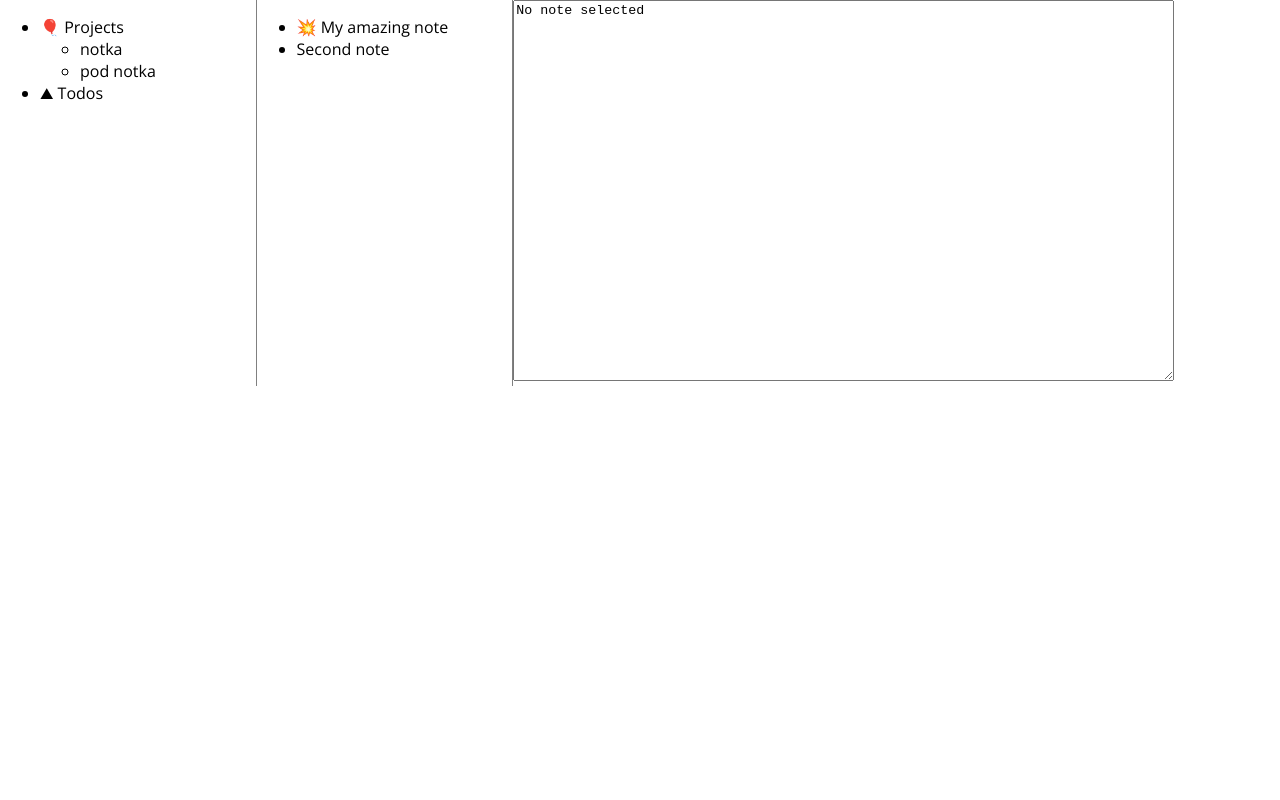
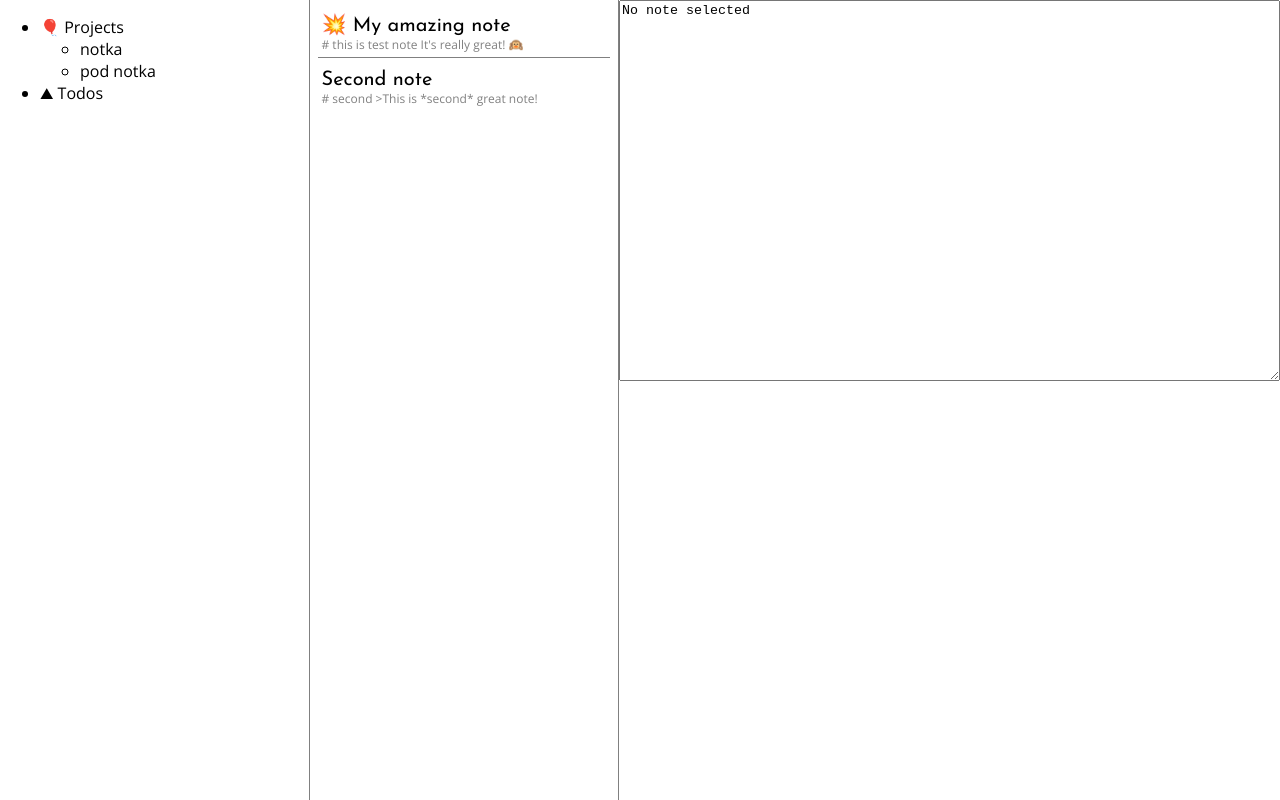
Before and after one commit to Deseteral/notka, a React app: page / in a window 1280 px wide. Both pictures are taken after a click on the element "notka". Built offline with nearby package versions, Linux system fonts and the light colour scheme.

Commit message:
Note list styling

```diff
--- a/src/components/Dashboard.tsx
+++ b/src/components/Dashboard.tsx
@@ -12,7 +12,8 @@ interface DashboardProps {
 const DashboardContainer = styled.div`
   display: flex;
   flex-direction: row;
-  width: 100%;
+  width: 100vw;
+  height: 100vh;
 `;
 
 const Column = styled.div<{ width: number }>`
@@ -46,7 +47,7 @@ function Dashboard({ repoData } : DashboardProps) : JSX.Element {
           onNoteClick={id => setSelectedNote(id)}
         />
       </Column>
-      <Column width={3}>
+      <Column width={2}>
         <NoteEditor content={selectedNoteContent} />
       </Column>
     </DashboardContainer>
--- a/src/components/NoteList.tsx
+++ b/src/components/NoteList.tsx
@@ -1,4 +1,5 @@
 import * as React from 'react';
+import styled from 'styled-components';
 import { Note, NoteID } from '../domain';
 
 interface NoteListProps {
@@ -6,19 +7,47 @@ interface NoteListProps {
   onNoteClick: (id: NoteID) => void;
 }
 
+const List = styled.ul`
+  margin: 0;
+  padding: 8px;
+  list-style: none;
+`;
+
+const ListElement = styled.li`
+  border-bottom: 1px solid grey;
+  margin-bottom: 8px;
+  padding: 4px;
+  cursor: pointer;
+
+  &:last-of-type {
+    border-bottom: none;
+  }
+`;
+
+const NoteHeading = styled.div`
+  font-size: 20px;
+  font-family: 'Josefin Sans', sans-serif;
+`;
+
+const NoteSubtitle = styled.div`
+  font-size: 12px;
+  color: gray;
+`;
+
 function NoteList({ notes, onNoteClick }: NoteListProps) : (JSX.Element | null) {
   if (notes.length === 0) return null;
 
   return (
-    <ul>
+    <List>
       {notes.map(note => (
         // eslint-disable-next-line max-len
         // eslint-disable-next-line jsx-a11y/no-noninteractive-element-interactions, jsx-a11y/click-events-have-key-events
-        <li onClick={() => onNoteClick(note.id)} key={note.id}>
-          {note.name}
-        </li>
+        <ListElement onClick={() => onNoteClick(note.id)} key={note.id}>
+          <NoteHeading>{note.name}</NoteHeading>
+          <NoteSubtitle>{note.content}</NoteSubtitle>
+        </ListElement>
       ))}
-    </ul>
+    </List>
   );
 }
 
```
